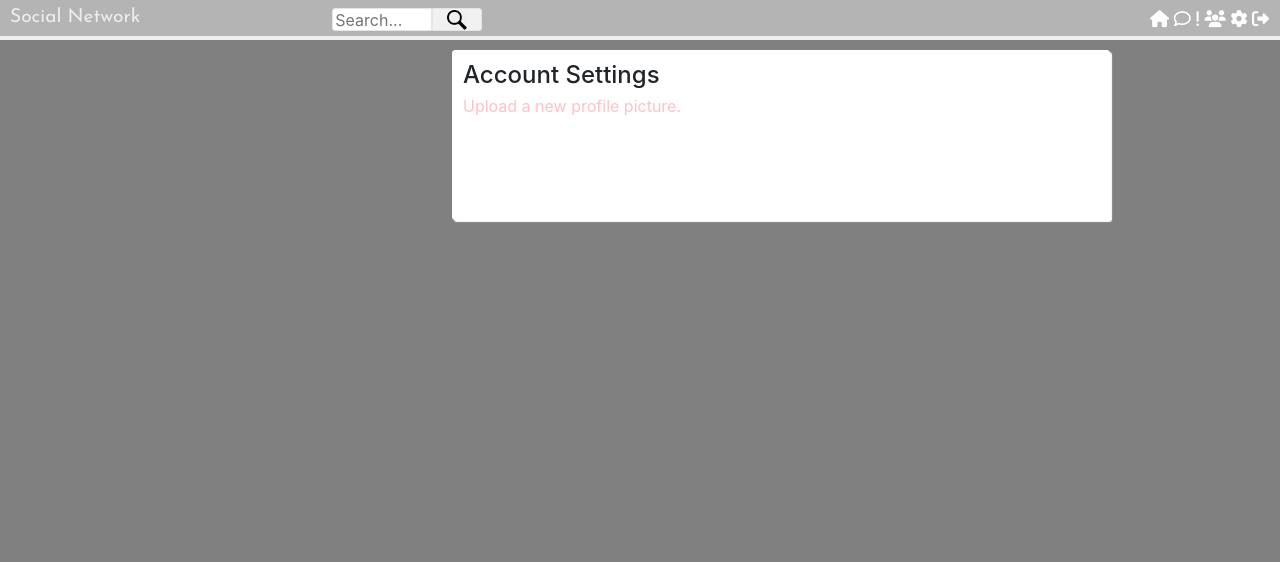
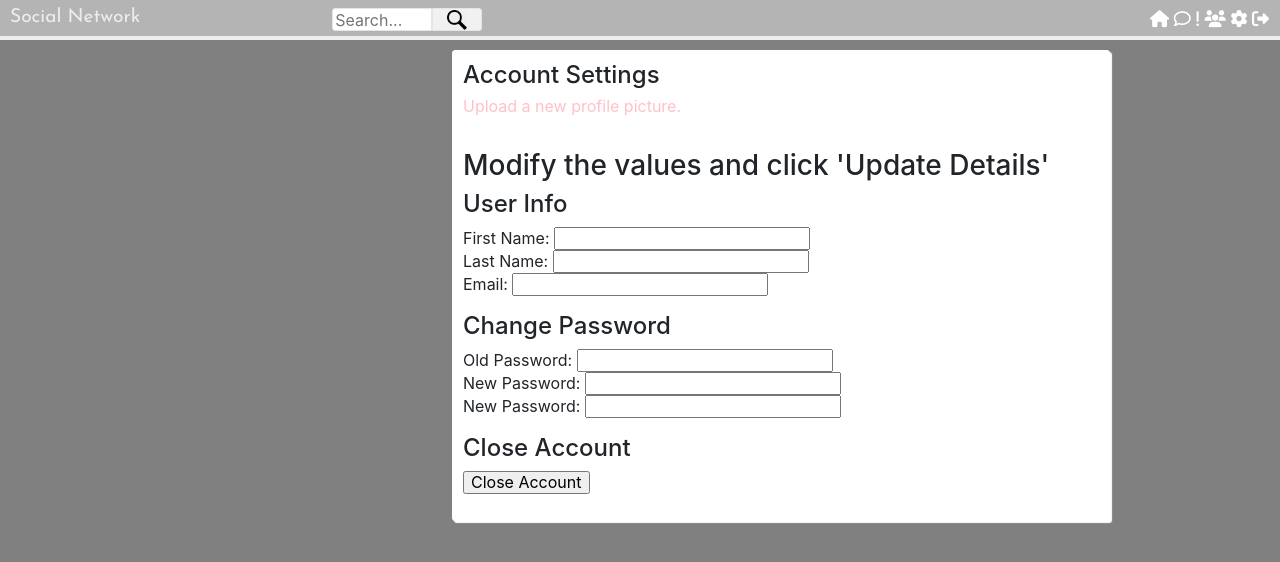
Before and after one commit to dankato/socialnetwork, a PHP site: page /settings.php in a window 1280 px wide. Shown: the top 562 px of the page. Run offline with PHP 8.4, Linux system fonts and the light colour scheme; the visitor is signed in with stand-in values (Sample User, id 1); data that the repository does not hold is empty; some libraries are stand-ins or nearby versions.

Commit message:
account settings page created

```diff
--- a/settings.php
+++ b/settings.php
@@ -11,4 +11,26 @@
     <br>
     <a href="upload.php">Upload a new profile picture.</a>
     <br><br><br>
+
+    <h3>Modify the values and click 'Update Details'</h3>
+
+    <h4>User Info</h4>
+    <form action="settings.php" method="post">
+        First Name: <input type="text" name="first_name" value="<?php echo $user['first_name']; ?>"><br>
+        Last Name: <input type="text" name="last_name" value="<?php echo $user['last_name']; ?>"><br>
+        Email: <input type="text" name="email" value="<?php echo $user['email']; ?>"><br>
+    </form>
+
+    <h4>Change Password</h4>
+    <form action="settings.php" method="post">
+        Old Password: <input type="password" name="old_password"><br>
+        New Password: <input type="password" name="new_password1"><br>
+        New Password: <input type="password" name="new_password2"><br>
+    </form>
+
+    <h4>Close Account</h4>
+    <form action="settings.php">
+        <input type="submit" name="close_account" id="close_account" value="Close Account">
+    </form>
+
 </div>
```
